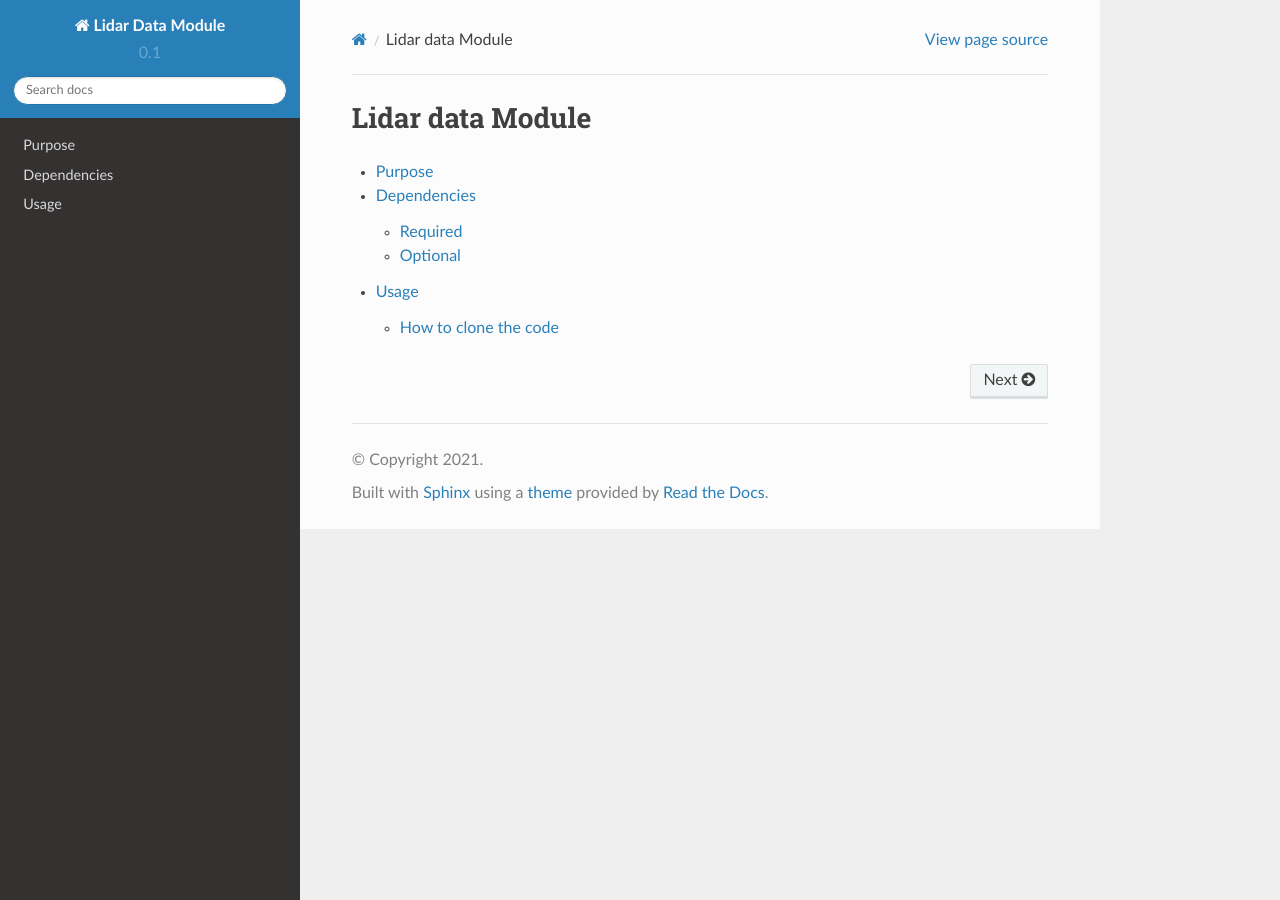
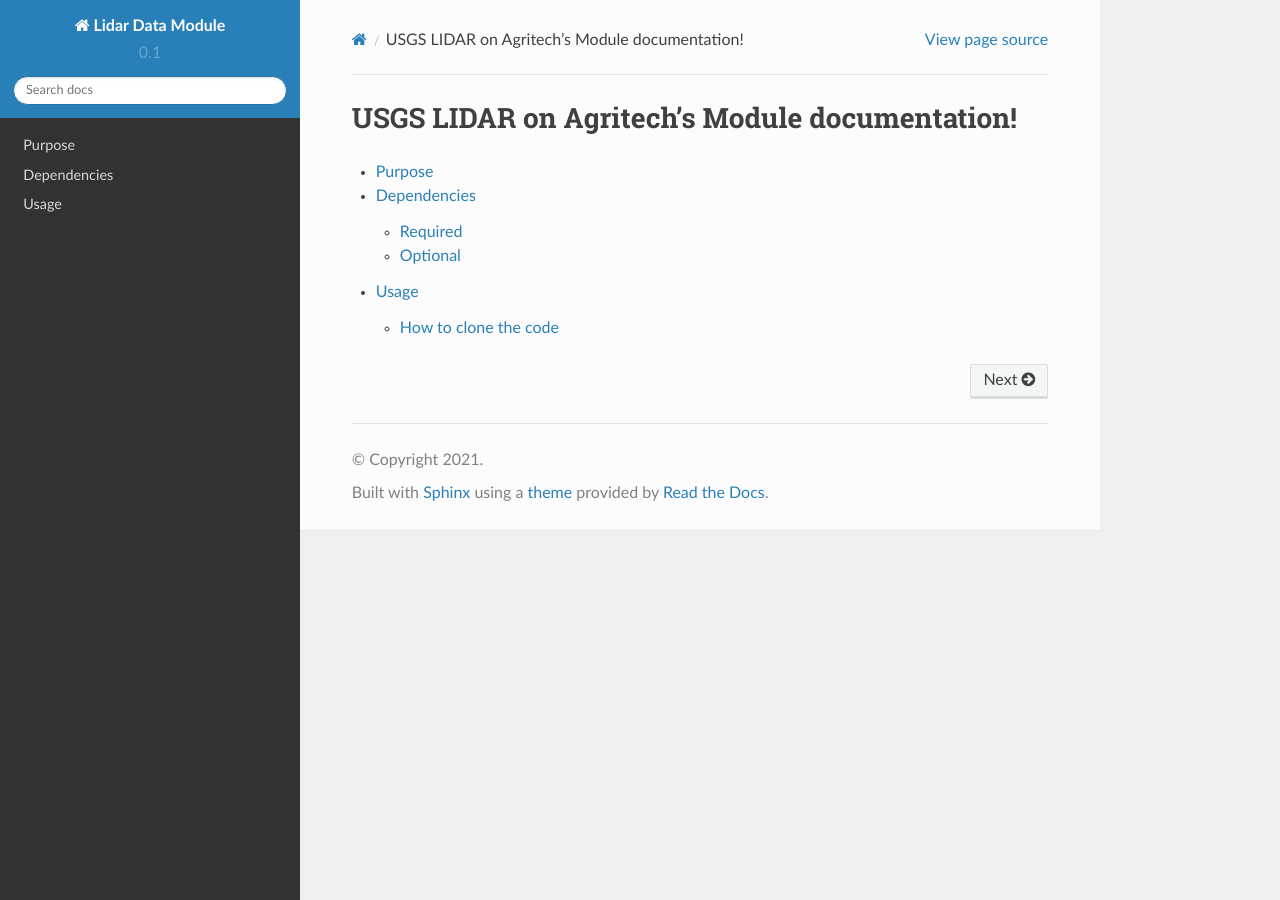
Before and after one commit to Bethelsis/AgriTech-USGS-LIDAR-Challenge, a Sphinx documentation site: the page built from doc/index.rst, in a window 1280 px wide. Built offline with Sphinx 7.4.7 and the Read the Docs theme 2.0.0, drawn with Linux system fonts in a browser that asks for light colours.

Commit message:
Update index.rst

```diff
--- a/doc/index.rst
+++ b/doc/index.rst
@@ -3,8 +3,7 @@
    in this index.rst for them to be rendered and added to the
    table of contents
 
-
-Lidar data Module
+USGS LIDAR on Agritech’s Module documentation!
 ==========
 
 .. toctree::
```
